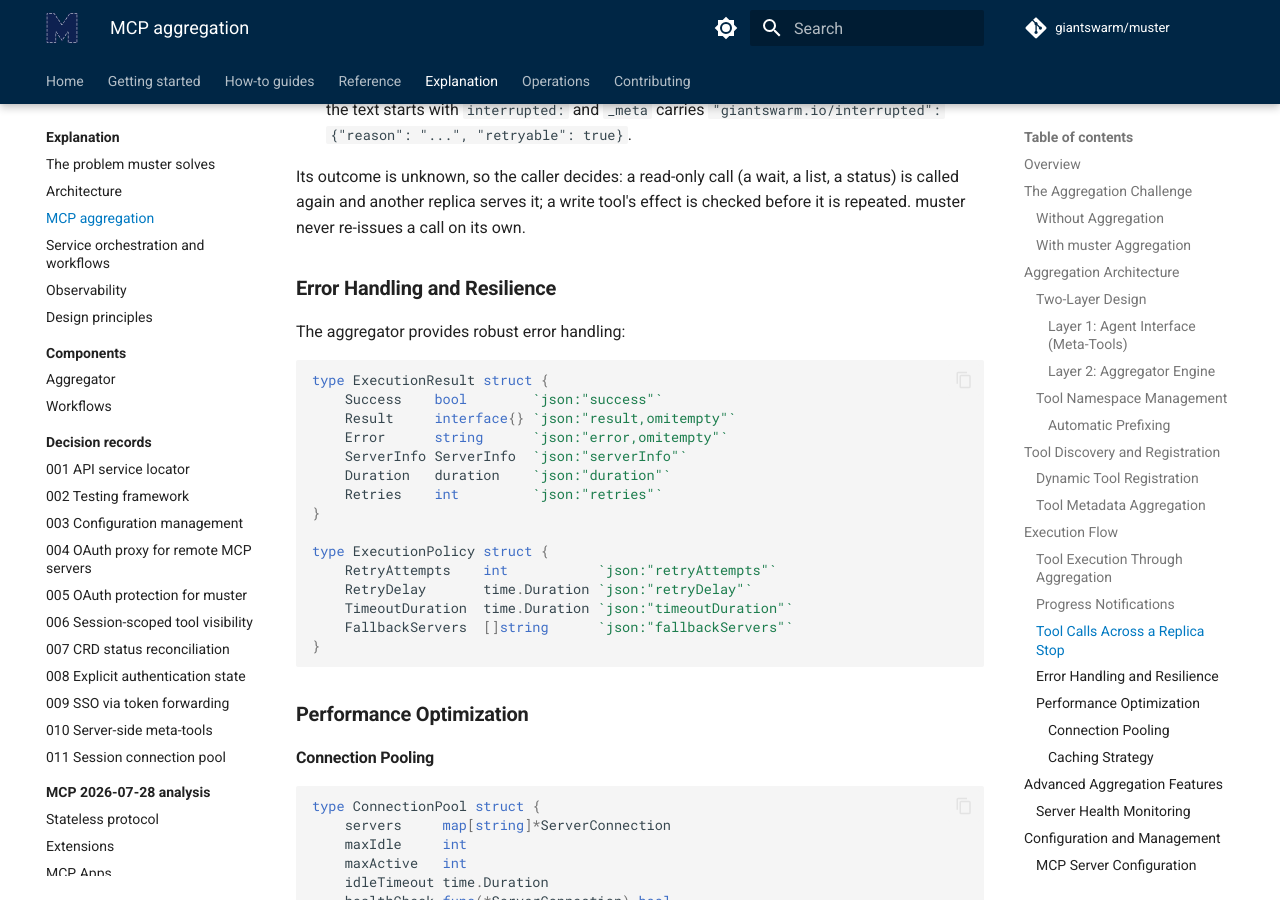
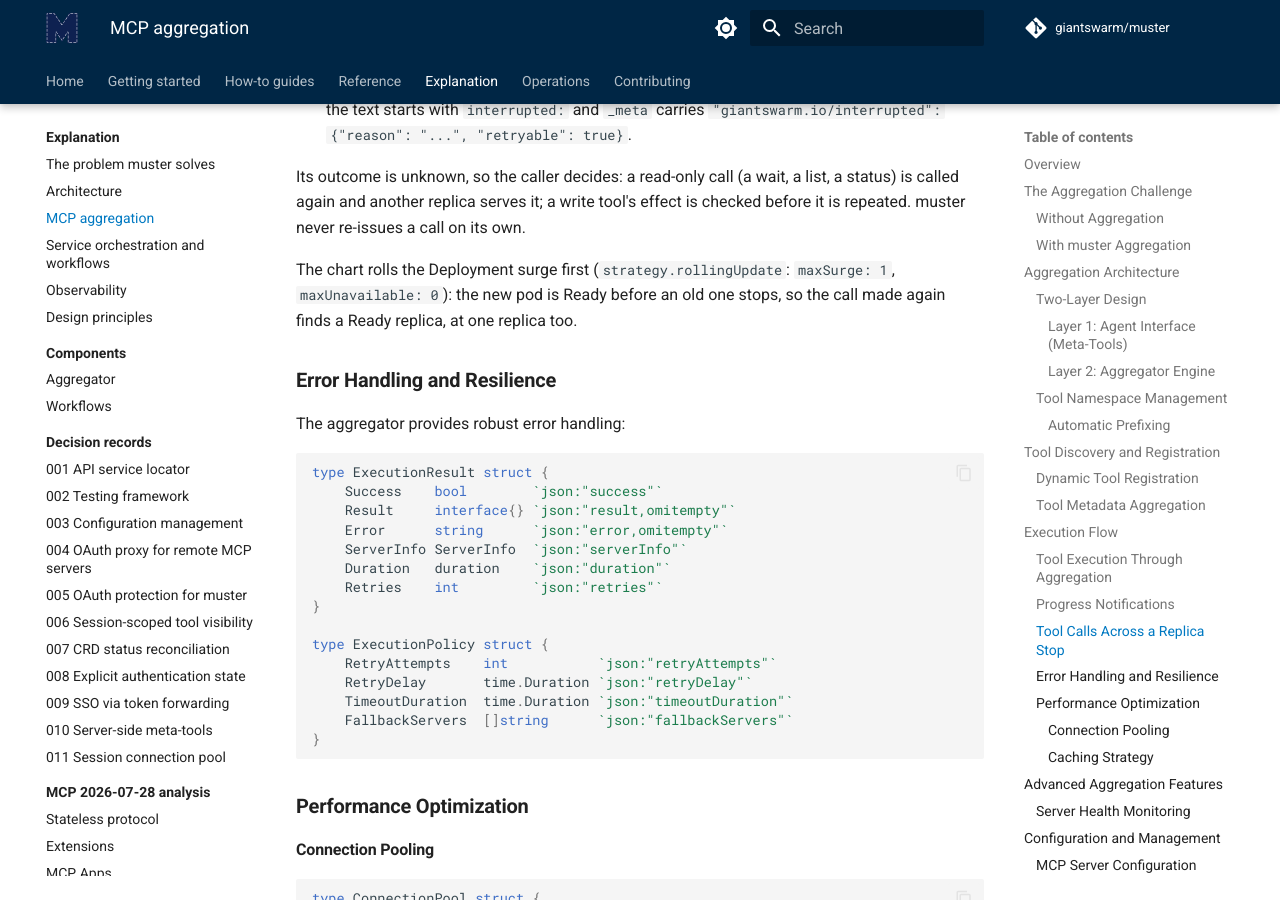
Before and after one commit to giantswarm/muster, an MkDocs documentation site: the page built from docs/explanation/mcp-aggregation.md, in a window 1280 px wide and 900 px high, scrolled down 6052 px. Built offline with MkDocs 1.6.1 and Material for MkDocs 9.7.7, drawn with Linux system fonts in a browser that asks for light colours; comment, search, counter and statistics services are not loaded.

Commit message:
fix(helm): roll muster surge first (maxSurge 1, maxUnavailable 0) (#1670)
* fix(helm): roll muster surge first (maxSurge 1, maxUnavailable 0)

* docs(changelog): surge-first rollout

```diff
--- a/docs/explanation/mcp-aggregation.md
+++ b/docs/explanation/mcp-aggregation.md
@@ -258,6 +258,10 @@ list, a status) is called again and another replica serves it; a write tool's
 effect is checked before it is repeated. muster never re-issues a call on its
 own.
 
+The chart rolls the Deployment surge first (`strategy.rollingUpdate`:
+`maxSurge: 1`, `maxUnavailable: 0`): the new pod is Ready before an old one
+stops, so the call made again finds a Ready replica, at one replica too.
+
 ### Error Handling and Resilience
 
 The aggregator provides robust error handling:
```
Also changed, not shown: CHANGELOG.md (+2 -0 lines), helm/muster/README.md (+3 -0 lines), 4 other files.
